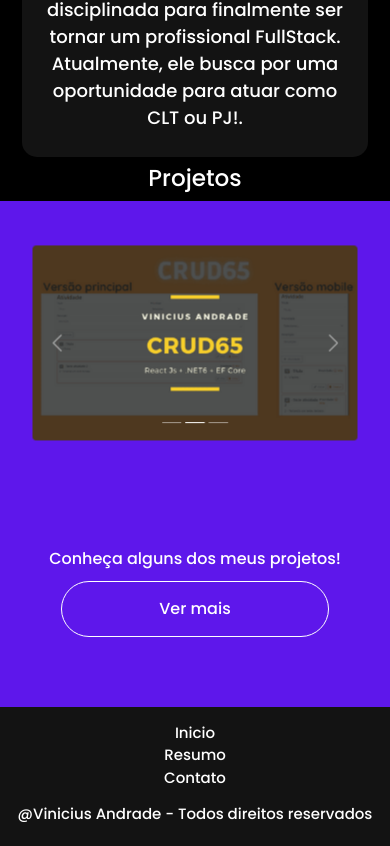
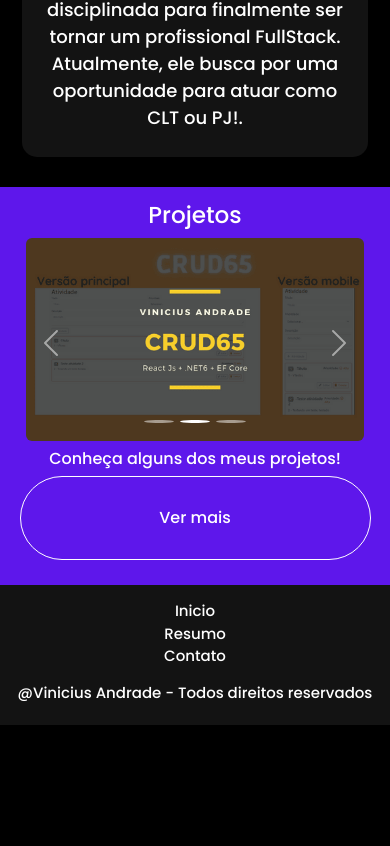
Before and after one commit to johnAndrade65/portfolio65, a React (Create React App) app: page / in a window 390 px wide. Shown: the part 2130-2976 px from the top of the page. After the commit the page ends 2855 px from the top, so only its background shows below. Built offline with nearby package versions, Linux system fonts and the light colour scheme.

Commit message:
Atualização componente Projects, refatoração do CSS para uma compatibilidade melhor com diferentes dispositivos, leia o Readme.md

```diff
--- a/src/App.css
+++ b/src/App.css
@@ -92,65 +92,36 @@ span {
 
 /*Componente Projects*/
 .projects-container {
-     height: 70vh;
+     height: auto;
      width: 100%;
      max-width: 100%;
+     padding: 15px 0 25px 0;
+     margin-top: 30px;
      background-color: var(--main-theme-color);
      display: flex;
      align-items: center;
      justify-content: center;
 }
-.projects-container .projects-container-center {
-     display: flex;
-     align-items: center;
-     flex-direction: column;
-     justify-content: center;
-     gap: 35px;
-     position: relative;
-     bottom: 25px;
+.carousel-projects-container {
+     height: auto;
+     width: 45vw;
 }
-.projects-img-container {
-     width: 500px;
-     height: 35vh;
-     padding-top: 15px;
-}
-.projects-text-container {
-     max-width: 100%;
-     height: 20vh;
-}
-.carousel-projects {
-     height: 300px;
-     width: 500px;
-}
-.projects-text-container {
-     display: flex;
-     align-items: center;
-     justify-content: center;
-     flex-direction: column;
-     position: relative;
-     top: 50px;
-}
-.projects-text-container h6 {
+.projects-container h6 {
      text-align: center;
 }
-.projects-text-container button {
-     padding: 15px 12vw;
+.projects-container button {
+     height: 10vh;
+     width: 45vw;
      background-color: rgba(0, 0, 0, 0%);
      border: 1px solid #fff;
      border-radius: 50px;
      transition: all ease-in 0.3s;
 }
-.projects-text-container button:hover {
+.projects-container button:hover {
      color: var(--main-theme-color);
-     padding: 15px 12vw;
      background-color: var(--h1-color);
      border: 1px solid var(--h1-color);
      border-radius: 50px;
-}
-.projects-text-container button a {
-     text-decoration: none;
-     height: 300px;
-     width: 100px;
 }
 /*Componente Footer*/
 .footer {
@@ -170,7 +141,7 @@ span {
      align-items: center;
      justify-content: center;
 }
-.footer div ul{
+.footer div ul {
      height: inherit;
      width: inherit;
      display: flex;
@@ -179,7 +150,8 @@ span {
      justify-content: center;
      padding: 0;
 }
-.footer div ul li, .footer div ul li a,
+.footer div ul li,
+.footer div ul li a,
 .footer h6 {
      color: #fff;
      text-decoration: none;
@@ -205,55 +177,15 @@ span {
      .resume-text {
           width: 1005px;
      }
-
+}
+@media screen and (max-width: 820px) {
      /* Componente Projects */
-     .projects-container {
-          height: 480px;
-          background-color: var(--main-theme-color);
-          padding: 15px 0;
-          display: flex;
-          align-items: center;
-          justify-content: center;
+     .carousel-projects-container {
+          height: auto;
+          width: 75vw;
      }
-     .projects-container-center {
-          flex-direction: column;
-     }
-}
-@media screen and (max-width: 540px) {
-     /* Componente Projects */
-     .projects-container {
-          height: 60vh;
-          width: 100%;
-     }
-     .projects-container .projects-container-center {
-          gap: 35px;
-          position: relative;
-          bottom: 12px;
-     }
-     .projects-img-container {
-          transform: scale(80%);
-          padding-top: 15px;
-          position: relative;
-          top: 0px;
-     }
-     .carousel-projects {
-          height: 300px;
-          width: 500px;
-     }
-     .projects-text-container {
-          display: flex;
-          align-items: center;
-          justify-content: center;
-          flex-direction: column;
-          position: relative;
-          top: 5px;
-     }
-     .projects-text-container h6 {
-          text-align: center;
-     }
-     .projects-text-container button,
-     .projects-text-container button:hover {
-          padding: 15px 25vw;
+     .projects-container button {
+          width: 75vw;
      }
 }
 @media screen and (max-width: 520px) {
@@ -265,6 +197,14 @@ span {
           border-bottom-right-radius: 15px;
           border-bottom-left-radius: 15px;
      }
+     /* Componente Projects */
+     .carousel-projects-container {
+          height: auto;
+          width: 93vw;
+     }
+     .projects-container button {
+          width: 90vw;
+     }
 }
 @media screen and (max-width: 470px) {
      /* Componente Resume */
@@ -275,19 +215,4 @@ span {
           border-bottom-right-radius: 15px;
           border-bottom-left-radius: 15px;
      }
-     /*Componente Projects*/
-     .projects-container .projects-container-center {
-          gap: 35px;
-          position: relative;
-          bottom: 33px;
-     }
-     .projects-img-container {
-          transform: scale(65%);
-          padding-top: 15px;
-          position: relative;
-          top: 15px;
-     }
-     .projects-text-container h6 {
-          padding-bottom: 5px;
-     }
 }
--- a/src/components/Projects.jsx
+++ b/src/components/Projects.jsx
@@ -14,12 +14,11 @@ const Projects = () => {
 
   return (
     <>
-      <h3 className='text-center mt-2 mb-2' id='projects'>Projetos</h3>
-      <div className='projects-container'>
-        <Container className='projects-container-center'>
-          <div className='projects-img-container'>
+      <div className='projects-container d-flex flex-column align-items-center justify-content-center'>
+        <h3 className='text-center' id='projects'>Projetos</h3>
+        <Container className='carousel-projects-container'>
           <Carousel fade>
-              <Carousel.Item className='carousel-projects'>
+            <Carousel.Item className='pb-2'>
               <img
                 className='d-block w-100 img-fluid rounded'
                 style={{ borderRadius: '15px' }}
@@ -27,7 +26,7 @@ const Projects = () => {
                 alt='First slide'
               />
             </Carousel.Item>
-              <Carousel.Item>
+            <Carousel.Item className='pb-2'>
               <img
                 className='d-block w-100 img-fluid rounded'
                 style={{ borderRadius: '15px' }}
@@ -35,7 +34,7 @@ const Projects = () => {
                 alt='First slide'
               />
             </Carousel.Item>
-              <Carousel.Item>
+            <Carousel.Item className='pb-2'>
               <img
                 className='d-block w-100'
                 style={{ borderRadius: '15px' }}
@@ -44,8 +43,7 @@ const Projects = () => {
               />
             </Carousel.Item>
           </Carousel>
-          </div>
-          <div className='projects-text-container mt-1'>
+          <div className='d-flex flex-column align-items-center justify-content-center'>
             <h6>Conheça alguns dos meus projetos!</h6>
             <button onClick={openPageProfileGitHub}>Ver mais</button>
           </div>
```
Also changed, not shown: 1 other file (tests, documents, lock files or other folders). Lines whose indentation alone changed are shown as unchanged.
